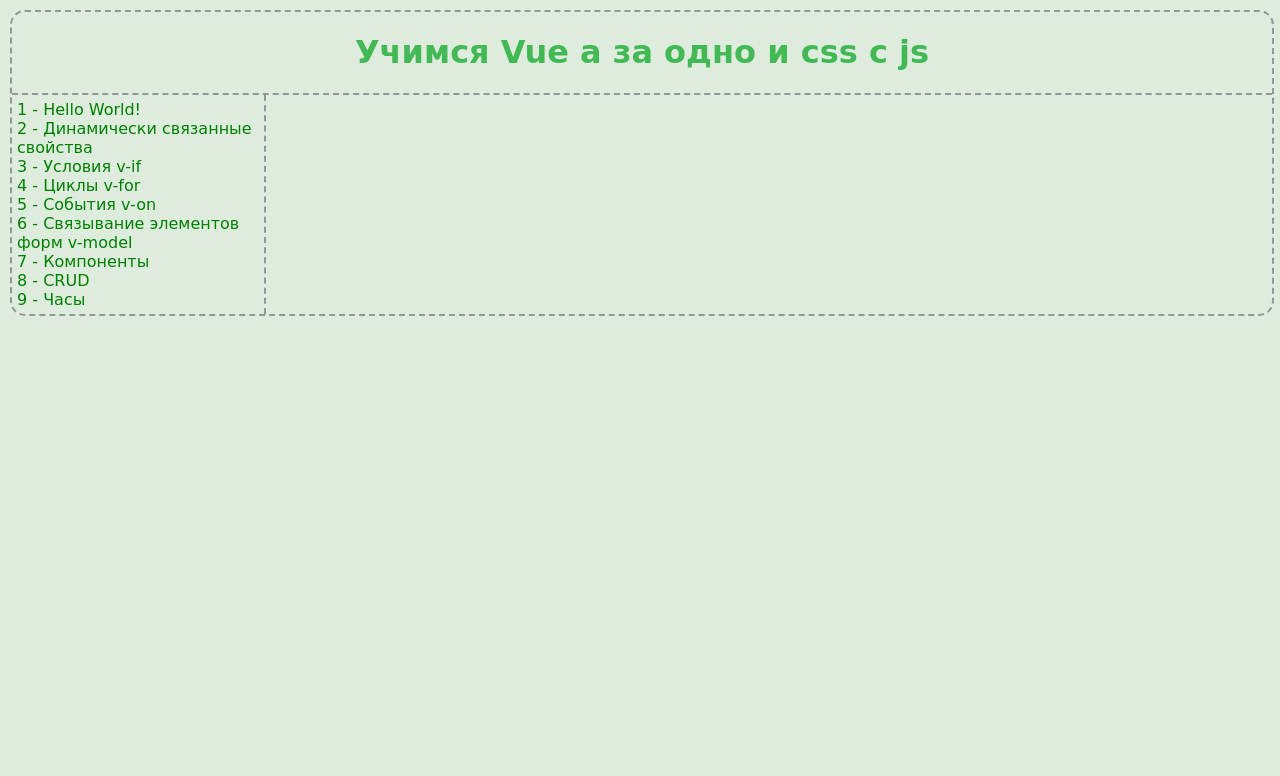
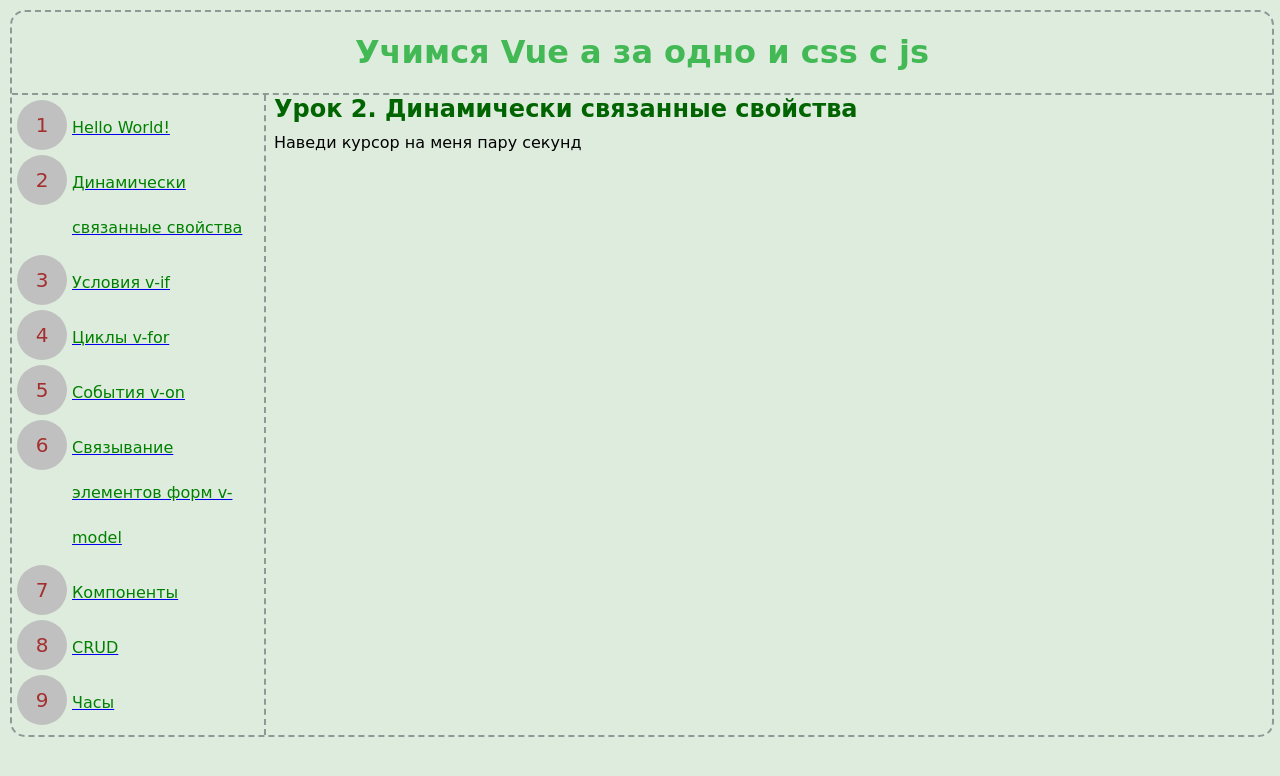
Before and after one commit to le2xx/angular-my-app, an Angular app: page /2 in a window 1280 px wide. Before the commit this address led to /. Shown: the top 776 px of the page. Built offline with nearby package versions, Linux system fonts and the light colour scheme.

Commit message:
example 1 2

```diff
--- a/src/app/app.component.html
+++ b/src/app/app.component.html
@@ -5,7 +5,10 @@
   <div class="sidebar">
     <div class="menu">
       <div *ngFor="let item of menu">
-        {{ item.example }} - {{ item.text }}
+        <a [routerLink]="['/', item.example]">
+          <div class="menu menu__item menu__item_num">{{ item.example }}</div>
+          <div class="menu menu__item menu__item_text">{{ item.text }}</div>
+        </a>
       </div>
     </div>
   </div>
--- a/src/app/examples/example-1/app.example-1.html
+++ /dev/null
@@ -1,3 +0,0 @@
-<div>
-    <h2 class="h2">{{ message }}</h2>
-</div>
--- a/src/app/examples/example-1/app.example-1.ts
+++ /dev/null
@@ -1,11 +0,0 @@
-import { Component } from '@angular/core';
-
-@Component({
-    selector: 'app-ex-1',
-    templateUrl: './app.example-1.html',
-    styleUrls: ['./app.example-1.css']
-})
-// tslint:disable-next-line:component-class-suffix
-export class Example1 {
-    message = 'Hello world!';
-}
--- /dev/null
+++ b/src/app/examples/example1/example1.html
@@ -0,0 +1,2 @@
+<h2 class="h2">Урок 1. Hello World!</h2>
+  {{ message }}
--- /dev/null
+++ b/src/app/examples/example1/example1.ts
@@ -0,0 +1,9 @@
+import { Component } from '@angular/core';
+@Component({
+    selector: 'app-ex-1',
+    templateUrl: './example1.html',
+    styleUrls: ['./example1.css']
+})
+export class Example1Component {
+    message = 'Hello world!';
+}
--- /dev/null
+++ b/src/app/examples/example2/example2.html
@@ -0,0 +1,2 @@
+<h2 class="h2">Урок 2. Динамически связанные свойства</h2>
+<div title="{{ message }}">Наведи курсор на меня пару секунд</div>
--- /dev/null
+++ b/src/app/examples/example2/example2.ts
@@ -0,0 +1,9 @@
+import { Component } from '@angular/core';
+@Component({
+    selector: 'app-ex-2',
+    templateUrl: './example2.html',
+    styleUrls: ['./example2.css']
+})
+export class Example2Component {
+    message = 'Вы загрузили эту страницу в: ' + new Date().toLocaleString();
+}
```
Also changed, not shown: src/app/app.module.ts (+6 -3 lines), src/app/examples/example1/example1.css (added), src/app/examples/example2/example2.css (added).
